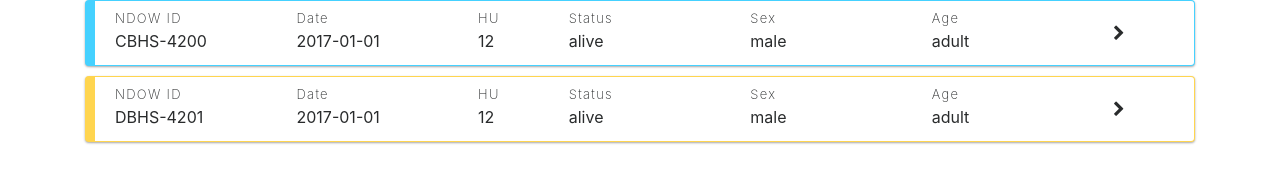
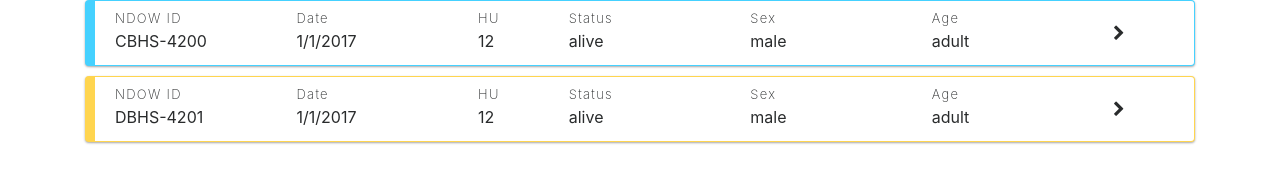
Before and after one commit to oss-wec/wlf-enc-web, a Vue app: page / in a window 1280 px wide. Shown: the top 179 px of the page. Built offline with nearby package versions, Linux system fonts and the light colour scheme; no server answers.

Commit message:
added card footer component

```diff
--- a/package.json
+++ b/package.json
@@ -15,7 +15,9 @@
   },
   "dependencies": {
     "axios": "^0.16.1",
-    "vue": "^2.2.6"
+    "moment": "^2.18.1",
+    "vue": "^2.2.6",
+    "vue-moment": "^2.0.2"
   },
   "devDependencies": {
     "autoprefixer": "^6.7.2",
--- /dev/null
+++ b/src/components/AnimalCardFooter.vue
@@ -0,0 +1,13 @@
+<template lang="html">
+  <div class="card-footer">
+    the animal card footer component!
+  </div>
+</template>
+
+<script>
+export default {
+}
+</script>
+
+<style lang="css">
+</style>
--- a/src/components/AnimalCards.vue
+++ b/src/components/AnimalCards.vue
@@ -13,7 +13,7 @@
         <!-- date -->
         <div class="col-4 col-md-3 col-lg-2">
           <span class="label">Date</span>
-          <span class="block field">{{ animal.date }}</span>
+          <span class="block field">{{ humanDate(animal.date) }}</span>
         </div>
 
         <!-- hunt unit -->
@@ -46,14 +46,20 @@
         </div>
       </div>
     </div>
-    <div class="card-footer" v-if="isActive">
-      hello from the footer
-    </div>
+    <!-- <div class="card-footer" v-if="isActive"> -->
+      <animal-card-footer v-if="isActive"></animal-card-footer>
+    <!-- </div> -->
   </div>
 </template>
 
 <script>
+import AnimalCardFooter from './AnimalCardFooter'
+import moment from 'moment'
+
 export default {
+  components: {
+    AnimalCardFooter
+  },
   props: ['animal'],
   data () {
     return {
@@ -75,7 +81,12 @@ export default {
   methods: {
     logInfo () {
       this.isActive = !this.isActive
-      console.log(this.styleObject)
+      if (this.isActive) console.log('API CALL: localhost:1313/elements/' + this.animal.id)
+    },
+    humanDate (date) {
+      date = moment(date).format('l')
+      if (date === 'Invalid date') return 'n/a'
+      return date
     }
   },
   computed: {
```
